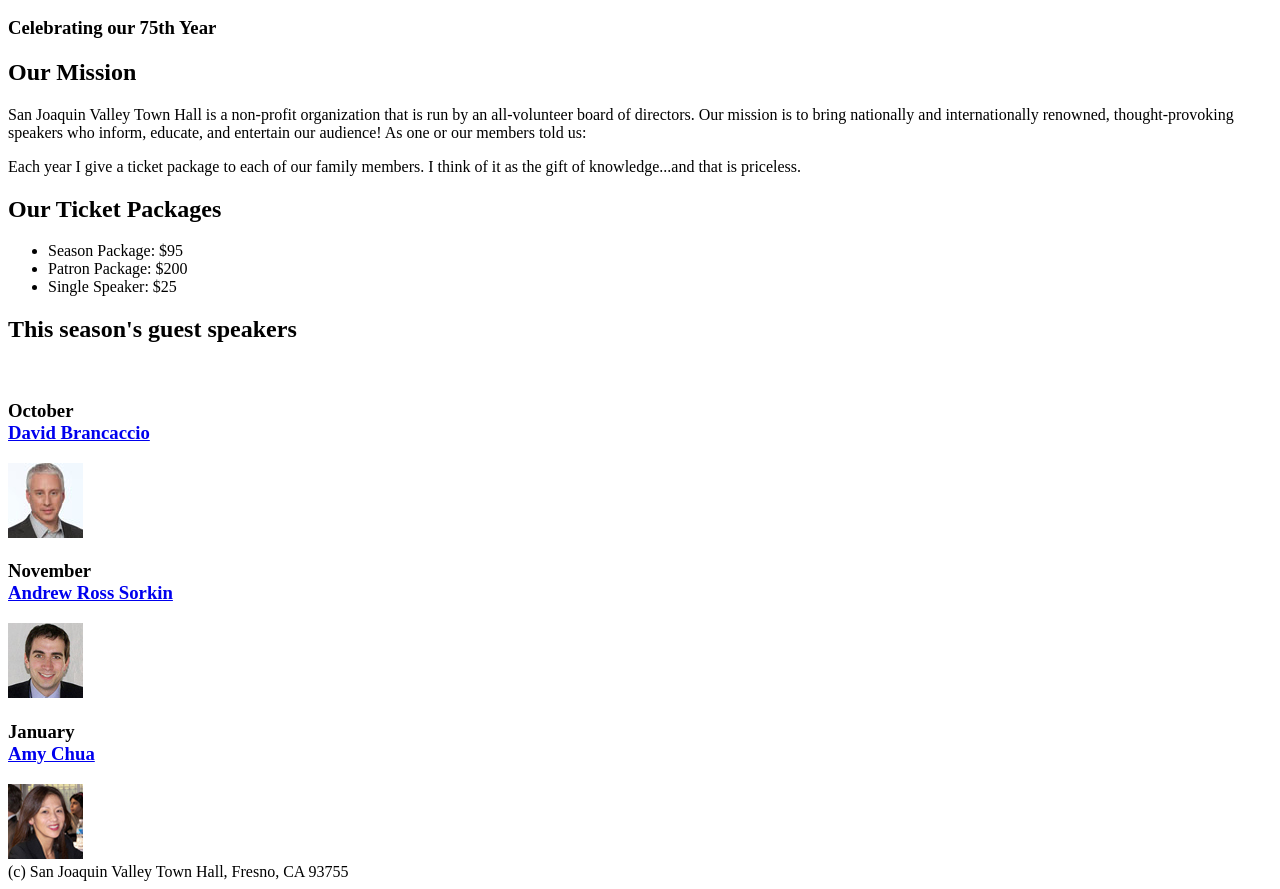
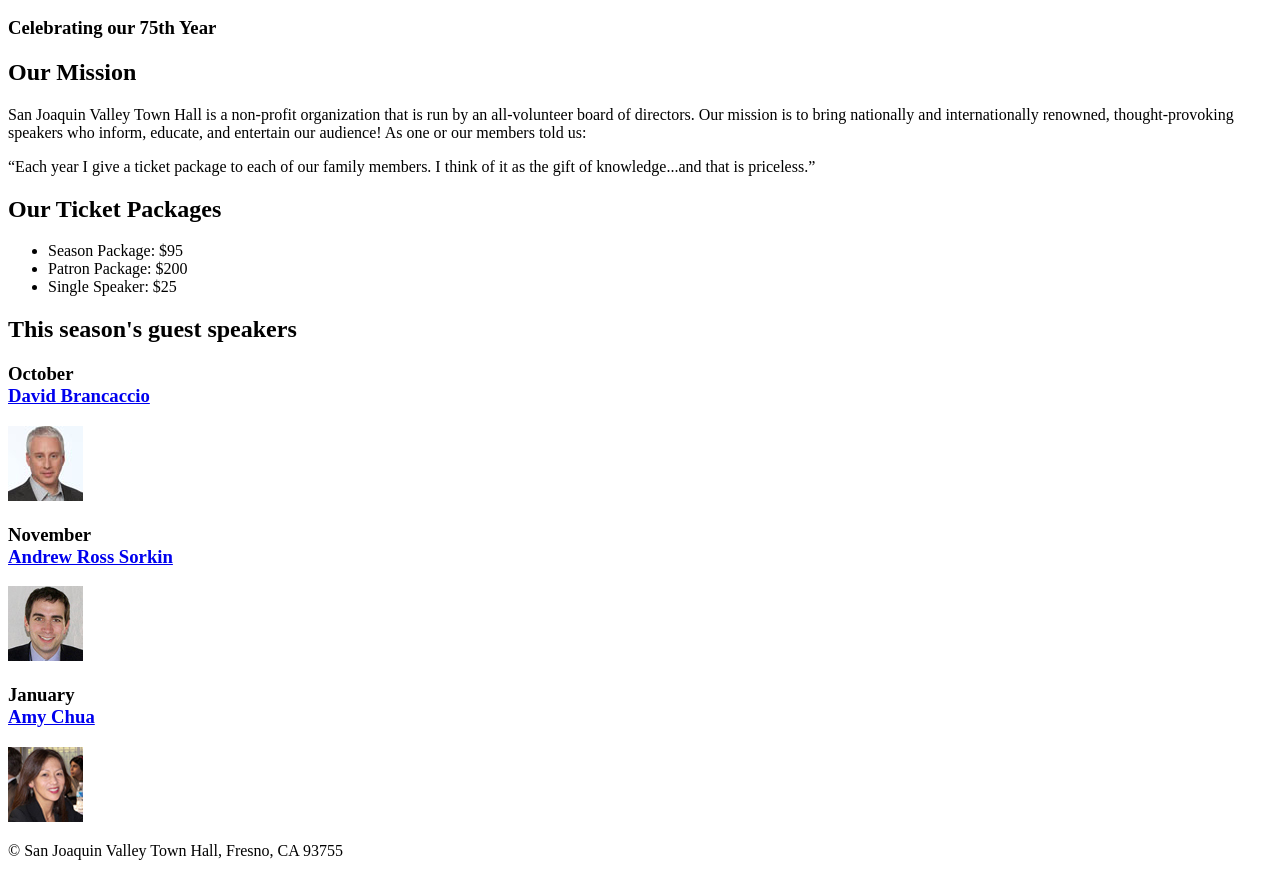
Before and after one commit to TheGhostyBear/ch03, a plain HTML site: page index.html in a window 1280 px wide. Shown: the part 142-1031 px from the top of the page. Drawn offline with Linux system fonts and the light colour scheme.

Commit message:
footer and copyright symbol, removed unneeded line break

```diff
--- a/index.html
+++ b/index.html
@@ -16,7 +16,7 @@
 		<h2>Our Mission</h2>
 
 <p>San Joaquin Valley Town Hall is a non-profit organization that is run by an all-volunteer board of directors. Our mission is to bring nationally and internationally renowned, thought-provoking speakers who inform, educate, and entertain our audience! As one or our members told us:</p>
-<quoteblock> Each year I give a ticket package to each of our family members. I think of it as the gift of knowledge...and that is priceless.</quoteblock>
+<quoteblock> <q>Each year I give a ticket package to each of our family members. I think of it as the gift of knowledge...and that is priceless.</q></quoteblock>
 
 <h2>Our Ticket Packages</h2>
 <ul>
@@ -26,7 +26,6 @@
 </ul>
 
 <h2>This season's guest speakers</h2>
-<br>
 <h3>October <br> <a href="speakers/brancaccio.html"> David Brancaccio</a></h3>
 <img src="images/brancaccio75.jpg" alt="Professional headshot of David Brancaccio" height="75">
 <br>
@@ -38,7 +37,9 @@
 
 	</main>
 	<footer>
-		(c) San Joaquin Valley Town Hall, Fresno, CA 93755
+		<p>
+			&copy; San Joaquin Valley Town Hall, Fresno, CA 93755
+		</p>
 	</footer>
 </body>
 </html>
```
